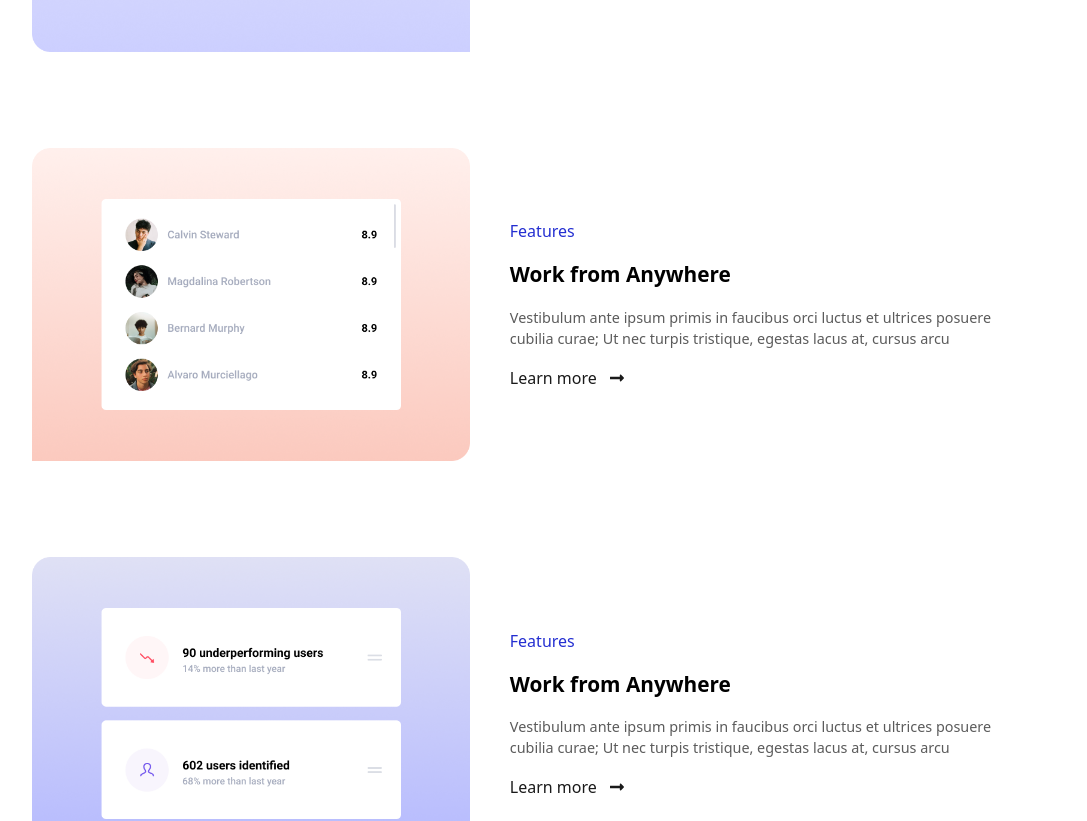
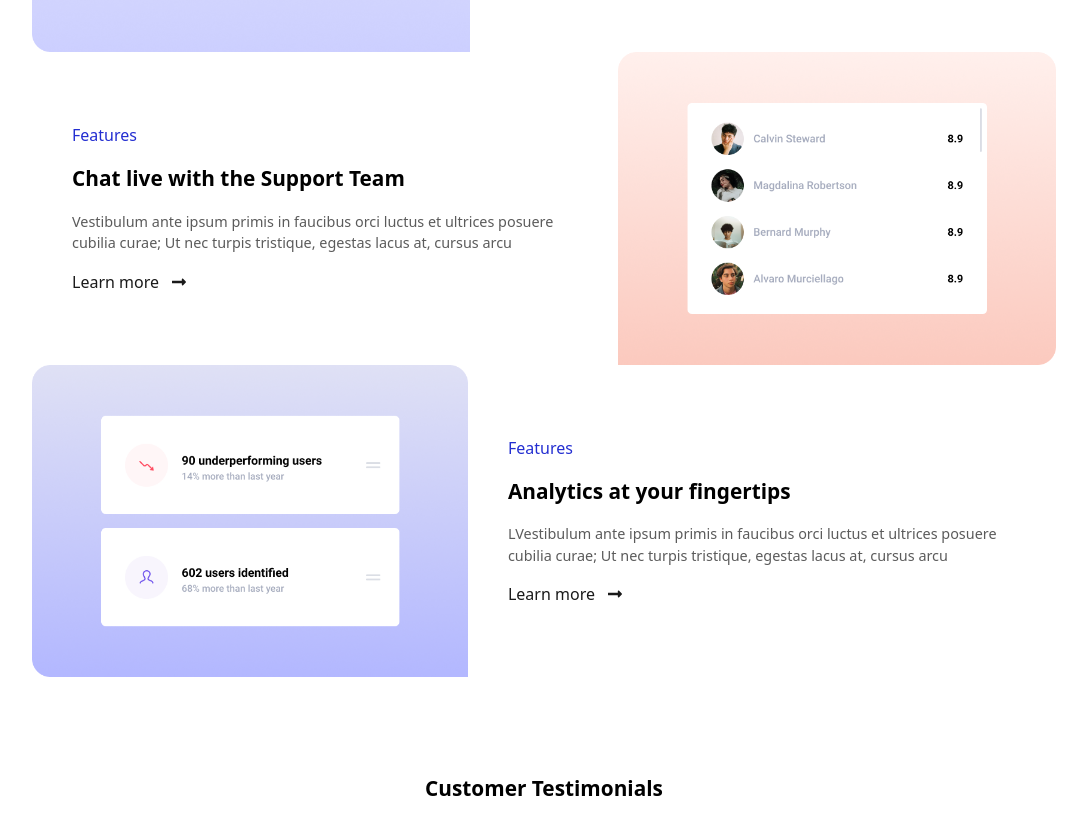
Before and after one commit to solawaleayomide/Finsweet, a React (Create React App) app: page / in a window 1280 px wide. Shown: the part 2180-3001 px from the top of the page, without its empty margins (96-1183 px from the left). Built offline with nearby package versions, Linux system fonts and the light colour scheme.

Commit message:
finsweet

```diff
--- a/src/components/Data.js
+++ b/src/components/Data.js
@@ -2,7 +2,7 @@ import img1 from "../assets/Feature 3 Image.png";
 import img2 from "../assets/Feature 4 Image.png";
 import img3 from "../assets/Feature 5 Image.png";
 
-const features = [
+export const homeFeatures = [
   {
     id: 1,
     image: img1,
@@ -33,5 +33,3 @@ const features = [
     text4: "Learn more",
   },
 ];
-
-export default features;
--- /dev/null
+++ b/src/components/Data4.js
@@ -0,0 +1,44 @@
+import img1 from "../assets/Feature 1 Image (1).jpg";
+import img2 from "../assets/Feature 2 Image (1).jpg";
+import img3 from "../assets/Feature 3 Image.png";
+import img4 from "../assets/Feature 4 Image.png";
+import img5 from "../assets/Feature 5 Image.png";
+
+export const productFeatures = [
+  {
+    id: 1,
+    image: img1,
+    text1: "Features",
+    text2: "Work from Anywhere",
+    text3:
+      "Vestibulum ante ipsum primis in faucibus orci luctus et ultrices posuere cubilia curae; Ut nec turpis tristique, egestas lacus at, cursus arcu",
+  },
+  {
+    image: img2,
+    text1: "Features",
+    text2: "Chat live with the Support Team ",
+    text3:
+      "Vestibulum ante ipsum primis in faucibus orci luctus et ultrices posuere cubilia curae; Ut nec turpis tristique, egestas lacus at, cursus arcu",
+  },
+  {
+    image: img3,
+    text1: "Features",
+    text2: "Analytics at your fingertips",
+    text3:
+      "Vestibulum ante ipsum primis in faucibus orci luctus et ultrices posuere cubilia curae; Ut nec turpis tristique, egestas lacus at, cursus arcu",
+  },
+  {
+    image: img4,
+    text1: "Features",
+    text2: "Stay connected with your customers ",
+    text3:
+      "Vestibulum ante ipsum primis in faucibus orci luctus et ultrices posuere cubilia curae; Ut nec turpis tristique, egestas lacus at, cursus arcu",
+  },
+  {
+    image: img5,
+    text1: "Features",
+    text2: "Stay up to date with live alerts",
+    text3:
+      "Vestibulum ante ipsum primis in faucibus orci luctus et ultrices posuere cubilia curae; Ut nec turpis tristique, egestas lacus at, cursus arcu",
+  },
+];
--- a/src/components/Feature.js
+++ b/src/components/Feature.js
@@ -1,25 +1,20 @@
 import React from "react";
-import datas from "./Data";
-import { FaLongArrowAltRight } from "react-icons/fa";
+import { homeFeatures } from "./Data";
+import FeatureCard from "../components/FeatureCard";
 
-function Feature({ image, text1, text2, text3 }) {
+function Feature() {
   return (
     <div>
-      <div className="md:flex even:flex-row-reverse lg:mb-[6rem] md:mb-[5rem]">
-        <div>
-          <img src={image} className="w-[20rem] md:w-[50rem]" />
-        </div>
-
-        <div className="mt-5 mb-12 text-center md:text-start md:px-10 md:my-auto">
-          <p className="text-[#232ED1] text-bold mb-4">{text1}</p>
-          <h2 className="font-bold text-[1.3rem] mb-4">{text2}</h2>
-          <p className="text-[#5B5B5B] text-[0.9rem] mb-4">{text3}</p>
-          <button>
-            <a className="flex gap-3 items-center text-[#1A1A1A]">
-              Learn more <FaLongArrowAltRight className="text-[#1A1A1A]" />
-            </a>
-          </button>
-        </div>
+      <div className="lg:mb-[6rem] md:mb-[5rem]">
+        {homeFeatures.map((feature, _i) => (
+          <FeatureCard
+            key={_i}
+            image={feature.image}
+            text1={feature.text1}
+            text2={feature.text2}
+            text3={feature.text3}
+          />
+        ))}
       </div>
     </div>
   );
--- /dev/null
+++ b/src/components/FeatureCard.js
@@ -0,0 +1,25 @@
+import React from "react";
+import { FaLongArrowAltRight } from "react-icons/fa";
+
+function FeatureCard({ image, text1, text2, text3 }) {
+  return (
+    <div className="md:flex even:flex-row-reverse">
+      <div>
+        <img src={image} className="w-[20rem] md:w-[50rem]" />
+      </div>
+
+      <div className="mt-5 mb-12 text-center md:text-start md:px-10 md:my-auto">
+        <p className="text-[#232ED1] text-bold mb-4">{text1}</p>
+        <h2 className="font-bold text-[1.3rem] mb-4">{text2}</h2>
+        <p className="text-[#5B5B5B] text-[0.9rem] mb-4">{text3}</p>
+        <button>
+          <a className="flex gap-3 items-center text-[#1A1A1A]">
+            Learn more <FaLongArrowAltRight className="text-[#1A1A1A]" />
+          </a>
+        </button>
+      </div>
+    </div>
+  );
+}
+
+export default FeatureCard;
--- a/src/sections/Features.js
+++ b/src/sections/Features.js
@@ -7,24 +7,7 @@ import img3 from "../assets/Feature 5 Image.png";
 function Features() {
   return (
     <div className="mt-[8rem] px-[10%]">
-      <Feature
-        image={img1}
-        text1="Features"
-        text2="Work from Anywhere"
-        text3="Vestibulum ante ipsum primis in faucibus orci luctus et ultrices posuere cubilia curae; Ut nec turpis tristique, egestas lacus at, cursus arcu"
-      />
-      <Feature
-        image={img2}
-        text1="Features"
-        text2="Work from Anywhere"
-        text3="Vestibulum ante ipsum primis in faucibus orci luctus et ultrices posuere cubilia curae; Ut nec turpis tristique, egestas lacus at, cursus arcu"
-      />
-      <Feature
-        image={img3}
-        text1="Features"
-        text2="Work from Anywhere"
-        text3="Vestibulum ante ipsum primis in faucibus orci luctus et ultrices posuere cubilia curae; Ut nec turpis tristique, egestas lacus at, cursus arcu"
-      />
+      <Feature />
     </div>
   );
 }
--- a/src/sections/Features2.js
+++ b/src/sections/Features2.js
@@ -1,48 +1,19 @@
 import React from "react";
-import Feature from "../components/Feature";
-import img1 from "../assets/Feature 1 Image (1).jpg";
-import img2 from "../assets/Feature 2 Image (1).jpg";
-import img3 from "../assets/Feature 3 Image.png";
-import img4 from "../assets/Feature 4 Image.png";
-import img5 from "../assets/Feature 5 Image.png";
+import FeatureCard from "../components/FeatureCard";
+import { productFeatures } from "../components/Data4";
 
 function Features() {
   return (
     <div className="px-[10%] md:mb-[10rem]">
-      <Feature
-        image={img1}
-        text1="Features"
-        text2="Work from Anywhere"
-        text3="Vestibulum ante ipsum primis in faucibus orci luctus et ultrices posuere cubilia curae; Ut nec turpis tristique, egestas lacus at, cursus arcu"
-      />
-      <Feature
-        image={img2}
-        text1="Features"
-        text2="Chat live with
-the Support Team "
-        text3="Vestibulum ante ipsum primis in faucibus orci luctus et ultrices posuere cubilia curae; Ut nec turpis tristique, egestas lacus at, cursus arcu"
-      />
-      <Feature
-        image={img3}
-        text1="Features"
-        text2="Analytics at your
-fingertips"
-        text3="Vestibulum ante ipsum primis in faucibus orci luctus et ultrices posuere cubilia curae; Ut nec turpis tristique, egestas lacus at, cursus arcu"
-      />
-      <Feature
-        image={img4}
-        text1="Features"
-        text2="Stay connected with
-your customers "
-        text3="Vestibulum ante ipsum primis in faucibus orci luctus et ultrices posuere cubilia curae; Ut nec turpis tristique, egestas lacus at, cursus arcu"
-      />
-      <Feature
-        image={img5}
-        text1="Features"
-        text2="Stay up to date with
-live alerts"
-        text3="Vestibulum ante ipsum primis in faucibus orci luctus et ultrices posuere cubilia curae; Ut nec turpis tristique, egestas lacus at, cursus arcu"
-      />
+      {productFeatures.map((feature, _i) => (
+        <FeatureCard
+          key={_i}
+          image={feature.image}
+          text1={feature.text1}
+          text2={feature.text2}
+          text3={feature.text3}
+        />
+      ))}
     </div>
   );
 }
```
